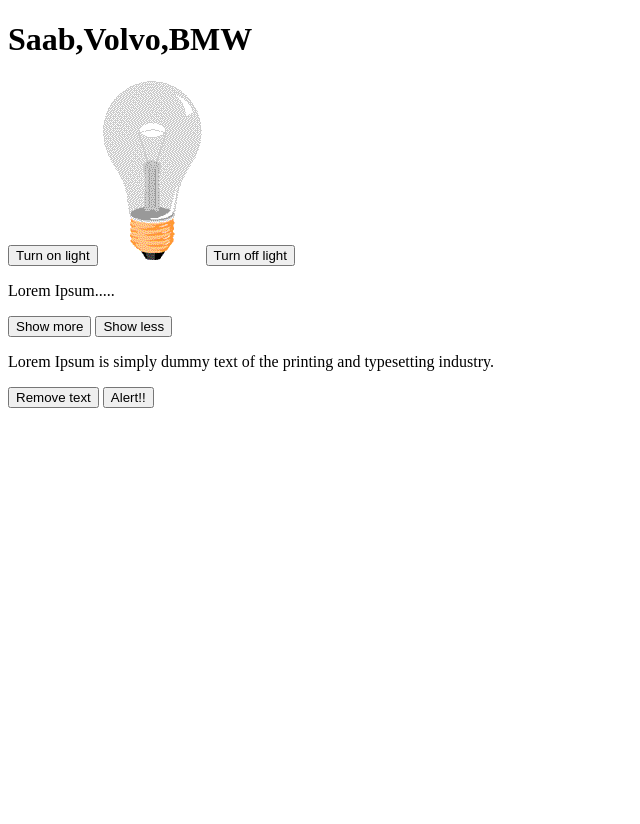
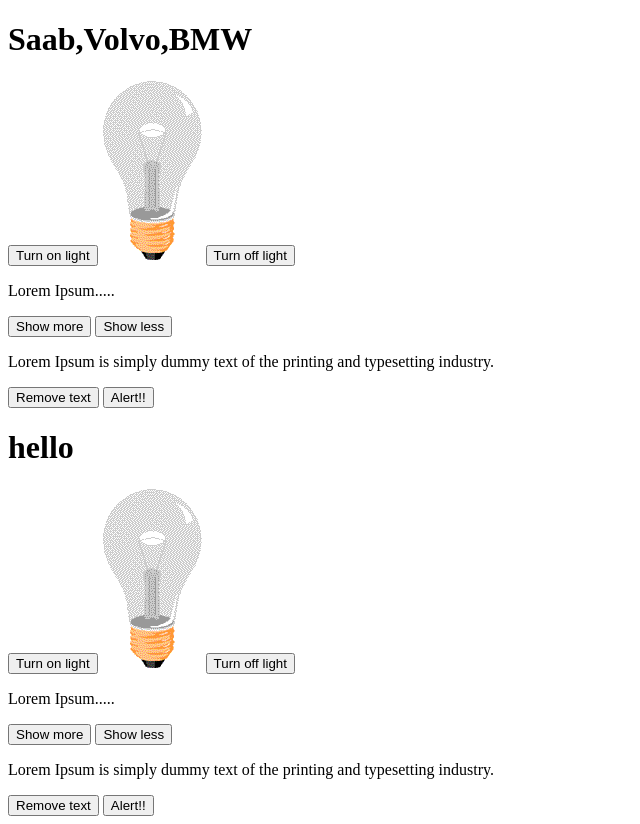
Before and after one commit to Meharunnesa/js, a plain HTML site: page index.html in a window 1280 px wide. Shown: the whole page, without its empty margins (0-640 px from the left). Before the commit the page ends 800 px from the top, so only its background shows below. Drawn offline with Linux system fonts and the light colour scheme.

Commit message:
checking

```diff
--- a/index.html
+++ b/index.html
@@ -26,7 +26,23 @@
 
 
 <button onclick="alert('hello')">Alert!!</button>
+<!-- demo -->
+<h1 id="demo">hello</h1>
 
+
+<button onclick="document.getElementById('myimg').src='pic_bulbon.gif'">Turn on light</button>
+<img id="myimg" src="pic_bulboff.gif" alt="">
+<button onclick="document.getElementById('myimg').src='pic_bulboff.gif'">Turn off light</button>
+
+<p id="text">Lorem Ipsum.....</p>
+<button onclick="document.getElementById('text').innerHTML='Lorem Ipsum is simply dummy text of the printing and typesetting industry. Lorem Ipsum has been Lorem Ipsum is simply dummy text of the printing and typesetting industry. Lorem Ipsum has been the industry standard dummy text ever since the 1500s when an unknown printer took a galley of type and scrambled it to make a type specimen book. It has survived not only five centuries, but also the leap into electronic typesetting remaining essentially unchanged. It was popularised in the 1960s with the release of Letraset sheets containing Lorem Ipsum passages, and more recently with desktop publishing software like Aldus PageMaker including versions of Lorem Ipsum'">Show more</button>
+<button onclick="document.getElementById('text').innerHTML='Lorem Ipsum.....'">Show less</button>
+
+<p id="remove">Lorem Ipsum is simply dummy text of the printing and typesetting industry.</p>
+<button onclick="document.getElementById('remove').style.display='none'">Remove text</button>
+
+
+<button onclick="alert('hello')">Alert!!</button>
 
 <script src="script.js"></script>
 </body>
```
